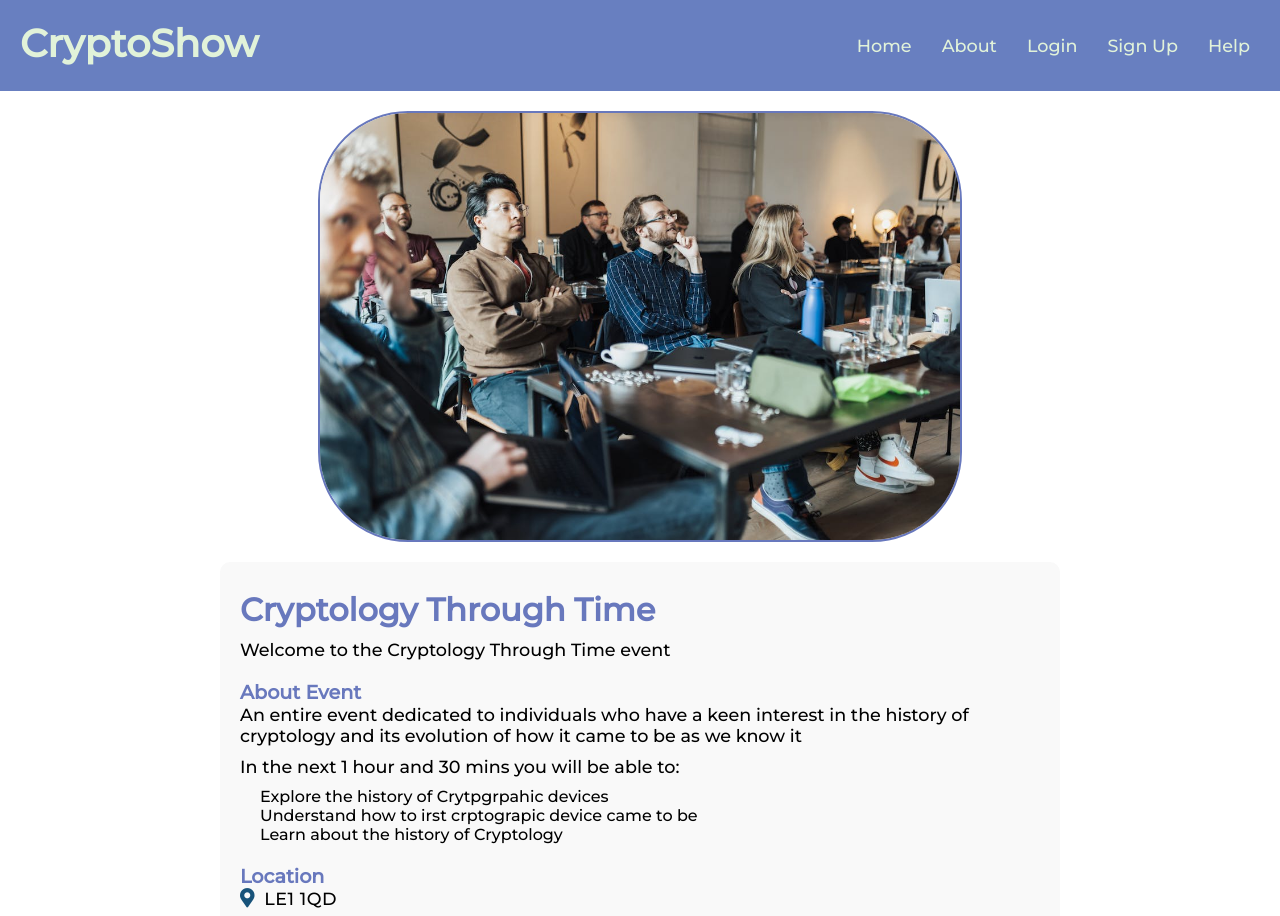
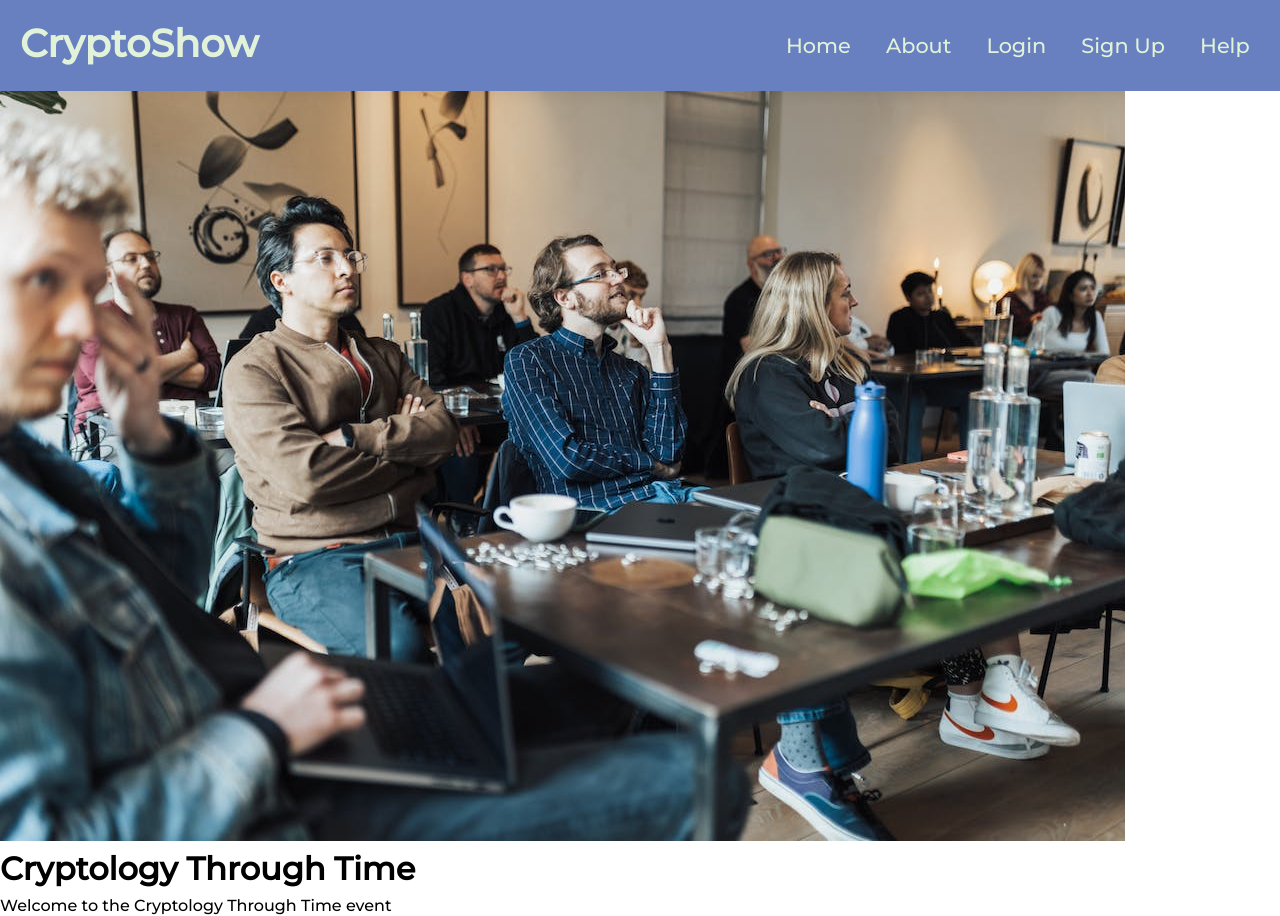
Before and after one commit to its-ym/web-dev-group, a PHP site: page /History.html in a window 1280 px wide. Shown: the top 916 px of the page. Run offline with PHP 8.4, Linux system fonts and the light colour scheme; some libraries are stand-ins or nearby versions.

Commit message:
Update style.css

```diff
--- a/web-dev-coursework/style.css
+++ b/web-dev-coursework/style.css
@@ -218,104 +218,3 @@ header {
 header h1 {
   margin: 0;
 }
-
-#menu {
-  display: flex;
-  gap: 10px;
-  padding: 10px 0;
-}
-
-#menu a {
-  text-decoration: none;
-  color: inherit;
-  padding: 5px 10px;
-  font-size: 1.1rem;
-  transition: background-color 0.4s;
-}
-
-#menu a:hover {
-  background-color: hsl(240, 23%, 3%);
-}
-
-.try {
-  max-width: 50%;
-  height: auto;
-  display: block;
-  margin: 20px auto;
-  border: 2px solid #6878bd;
-  border-radius: 90px;
-}
-
-
-.event-info-container {
-  max-width: 800px;
-  margin: 0 auto;
-  padding: 20px;
-  background-color: #f9f9f9;
-  border-radius: 10px;
-}
-
-.event-info-container h1 {
-  color: #6878bd;
-  font-size: 2rem;
-  margin-bottom: 10px;
-}
-
-.event-info-container p {
-  font-size: 1.1rem;
-  margin-bottom: 10px;
-}
-
-.event-info-container h2,
-.event-info-container h3,
-.event-info-container h4,
-.event-info-container h5 {
-  color: #6878bd;
-  margin-top: 20px;
-  font-size: 1.2rem;
-}
-
-.event-info-container ul {
-  list-style-type: none;
-  padding-left: 20px;
-}
-
-.event-info-container a {
-  display: inline-block;
-  text-decoration: none;
-  color: #fff;
-  background-color: #6878bd;
-  padding: 10px 20px;
-  border-radius: 5px;
-  transition: background-color 0.4s;
-}
-
-.event-info-container a:hover {
-  background-color: #4461a0;
-}
-
-@media (max-width: 600px) {
-  .try {
-    max-width: 90%;
-    border-radius: 50px;
-  }
-
-  .event-info-container {
-    padding: 10px;
-  }
-
-  .event-info-container h1 {
-    font-size: 1.5rem;
-  }
-
-  .event-info-container p {
-    font-size: 1rem;
-  }
-
-  .event-info-container h2,
-  .event-info-container h3,
-  .event-info-container h4,
-  .event-info-container h5 {
-    font-size: 1.1rem;
-  }
-}
```
